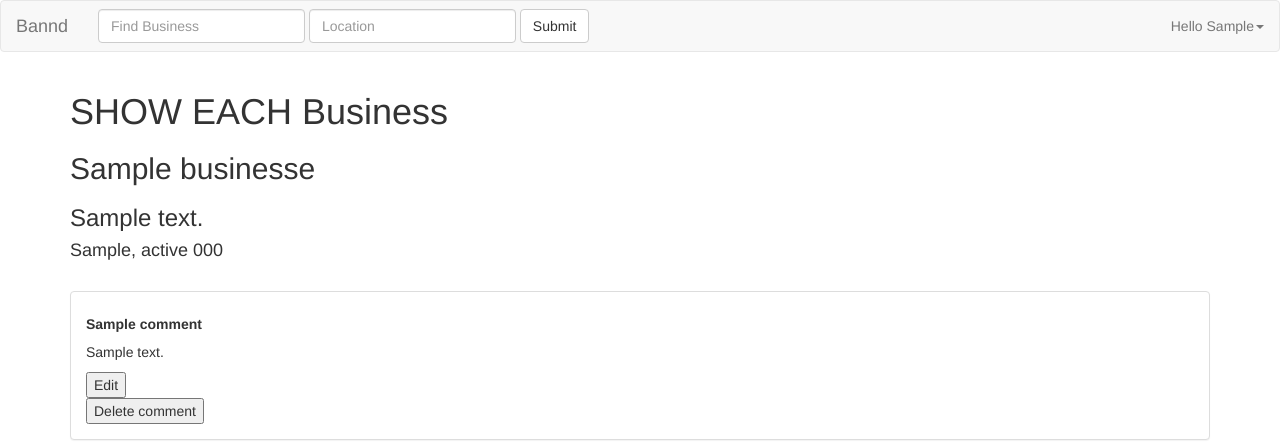
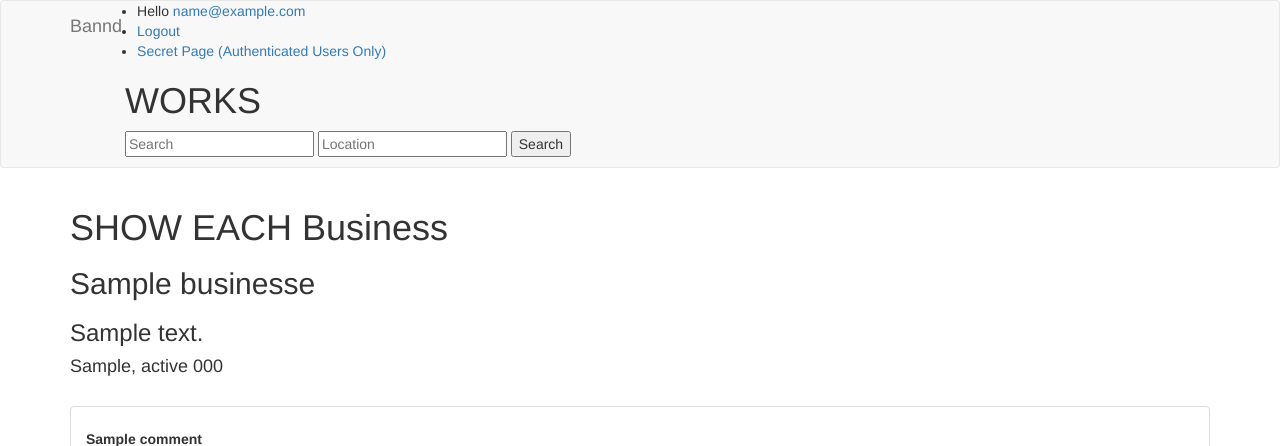
Before and after one commit to johndsykes86/Bannd, a Node server app: page /show/2 in a window 1280 px wide. Shown: the top 446 px of the page. Run offline with Node 20, Linux system fonts and the light colour scheme; a user stored in the database is signed in; tables that the repository leaves empty hold one stand-in row (values such as "Sample post"); some libraries are stand-ins or nearby versions.

Commit message:
Reverting to before merges

```diff
--- a/controllers/statics.js
+++ b/controllers/statics.js
@@ -1,10 +1,6 @@
 // GET /
 function home(req, res) {
-if (user){
   res.render('index.ejs');
-} else {
-  res.redirect('/login')
- }
 }
 
 function landing(req, res) {
--- a/views/layout.ejs
+++ b/views/layout.ejs
@@ -6,53 +6,43 @@
     <link rel="stylesheet" type="text/css" href="/css/bootstrap.min.css">
     <link rel="stylesheet" href="/css/style.css">
     <script src="/js/jquery-3.2.1.min.js"></script>
-    <script src="https://maxcdn.bootstrapcdn.com/bootstrap/3.3.7/js/bootstrap.min.js" charset="utf-8"></script>
   </head>
   <body>
-    <!-- start bootstrap nav-bar template -->
     <nav class="navbar navbar-default">
-  <div class="container-fluid">
+      <div class="container">
         <!-- Brand and toggle get grouped for better mobile display -->
         <div class="navbar-header">
-      <button type="button" class="navbar-toggle collapsed" data-toggle="collapse" data-target="#bs-example-navbar-collapse-1" aria-expanded="false">
+          <button type="button" class="navbar-toggle collapsed" data-toggle="collapse" data-target="#bs-example-navbar-collapse-1">
             <span class="sr-only">Toggle navigation</span>
-        <span class="icon-bar">test</span>
+            <span class="icon-bar"></span>
             <span class="icon-bar"></span>
             <span class="icon-bar"></span>
           </button>
           <a class="navbar-brand" href="/">Bannd</a>
         </div>
-      <!-- search business and location -->
-        <div class="form-group">
-          <form class="navbar-form navbar-left">
-          <input type="text" class="form-control" placeholder="Find Business" id="search-text">
-          <input type="text" class="form-control" placeholder="Location" id="location-text">
-          <button type="button" id="search-submit" class="btn btn-default">Submit</button>
+
+        <!-- Collect the nav links, forms, and other content for toggling -->
+        <div class="collapse navbar-collapse" id="user-menu">
+          <ul>
+            <% if (user) { %>
+              <li>Hello <a href="<%= `/profile/${user.id}` %>"><%= user.local.email %></a></li>
+              <li><a href="/logout">Logout</a></li>
+              <li><a href="/secret">Secret Page (Authenticated Users Only)</a></li>
+              <h1>WORKS</h1>
+              <form id="search-form">
+                <input type="text" placeholder="Search" id="search-text">
+                <input type="text" placeholder="Location" id="location-text">
+                <button type="submit" id="search-submit">Search</button>
               </form>
-
-        <ul class="nav navbar-nav navbar-right" id='dropdown'>
-          <li class="dropdown">
-            <% if (user) { %>
-            <a href="#" class="dropdown-toggle" data-toggle="dropdown" role="button" aria-haspopup="true" aria-expanded="false">Hello <%= user.firstName %><span class="caret"></span></a>
-            <ul class="dropdown-menu">
-              <li><a href="<%= `/profile/${user.id}` %>">Profile</a></li>
-              <li><a href="#">Settings</a></li>
-              <li role="separator" class="divider"></li>
-              <li><a href="/logout">Logout</a></li>
 
             <% } else { %>
               <li><a href="/login">Login</a></li>
               <li><a href="/signup">Signup</a></li>
             <% } %>
           </ul>
-          </li>
-        </ul>
-      </div>
         </div><!-- /.navbar-collapse -->
       </div><!-- /.container-fluid -->
     </nav>
-
-
 
     <main class="container">
       <%- body %>
```
Also changed, not shown: controllers/comments.js (+3 -23 lines). Lines whose indentation alone changed are shown as unchanged.
